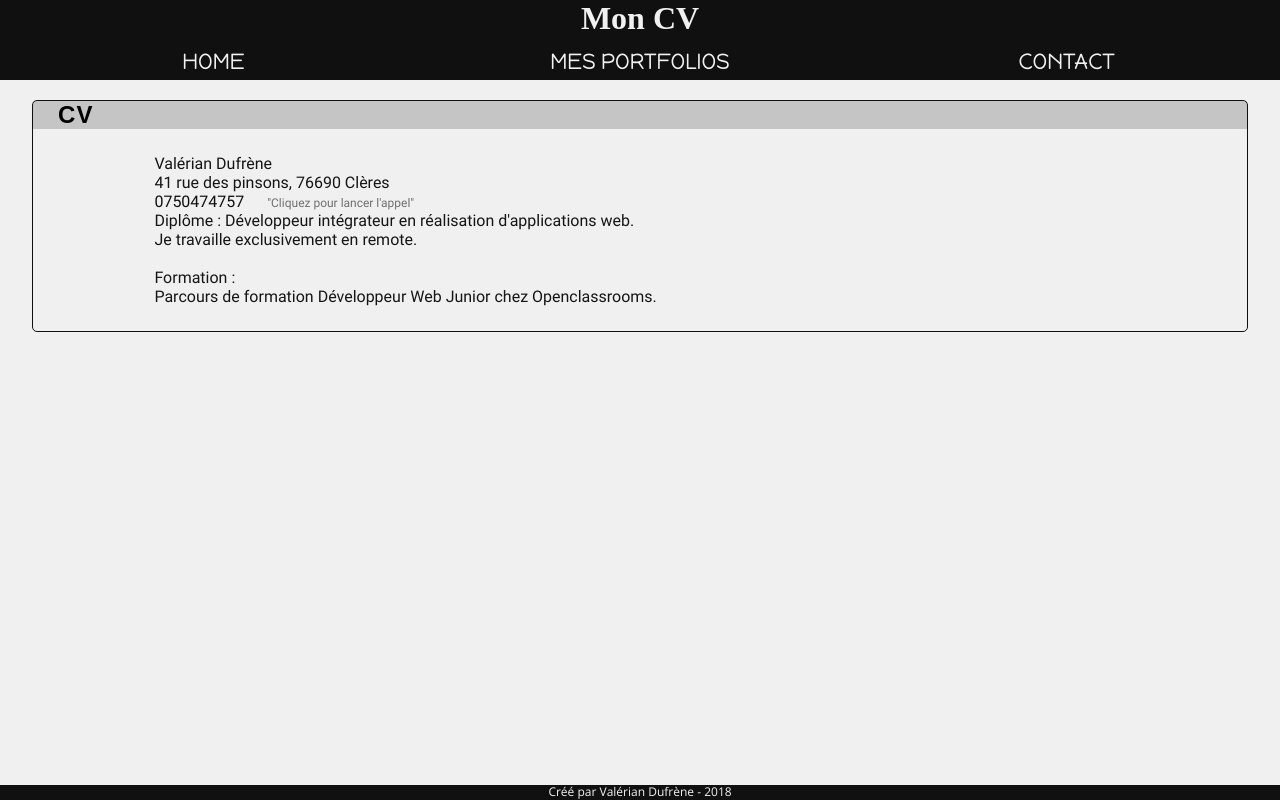
After one commit to valros76/ProPortfolio1, a PHP site: page /views/pages/cv.php in a window 1280 px wide. The commit adds this page. Run offline with PHP 8.4, Linux system fonts and the light colour scheme; some web fonts are replaced.

Commit message:
Add cv.php page.

```diff
--- a/public/css/style.css
+++ b/public/css/style.css
@@ -254,6 +254,43 @@ li.presentationItems{
 }
 
 /*
+*CV
+*/
+.cv{
+    width:95%;
+    display:flex;
+    flex-direction:column;
+    justify-content:space-around;
+    align-items:center;
+    position:relative;
+}
+
+.cvTitle{
+    width:100%;
+    padding:0 0 0 25px;
+    margin:auto;
+}
+
+.cvContent a{
+    text-decoration:none;
+    color:#101010;
+}
+
+.cvContent a::after{
+    content:' "Cliquez pour lancer l\'appel"';
+    width:100%;
+    margin:0 auto;
+    padding:0 0 0 20px;
+    color:rgba(25,25,25,.6);
+    font-size:12px;
+}
+
+.cvContent a:hover{
+    color:#e92626;
+}
+/*END CV*/
+
+/*
 *ContactForm
 */
 .contactForm{
--- /dev/null
+++ b/views/pages/cv.php
@@ -0,0 +1,45 @@
+<!DOCTYPE html>
+<html lang="en">
+<head>
+    <meta charset="UTF-8">
+    <meta name="viewport" content="width=device-width, initial-scale=1.0">
+    <meta http-equiv="X-UA-Compatible" content="ie=edge">
+    <link rel="stylesheet" href="public/css/style.css"/>
+    <title>CV</title>
+</head>
+<body>
+
+    <header>
+        <h1>Mon CV</h1>
+        <nav class="headMenu">
+            <ul>
+                <li><a href="?action=home">Home</a></li>
+                <li><a href="?action=portfolios">Mes Portfolios</a></li>
+                <li><a href="?action=contact">Contact</a></li>
+            </ul>
+        </nav>
+    </header>
+
+    <section>
+        <article class="cv">
+            <h2 class="cvTitle">CV</h2>
+            <p class="cvContent">
+                Valérian Dufrène<br/>
+                41 rue des pinsons, 76690 Clères<br/>
+                <a href="tel:+33750474757" title="Appeler le numéro">0750474757</a><br/>
+                Diplôme : Développeur intégrateur en réalisation d'applications web.<br/>
+                Je travaille exclusivement en remote.<br/><br/>
+                Formation :<br/>
+                Parcours de formation Développeur Web Junior chez Openclassrooms.<br/>
+            </p>
+        </article>
+    </section>
+
+    <footer>
+        <p>
+            Créé par Valérian Dufrène - 2018
+        </p>
+    </footer>
+
+</body>
+</html>
```
